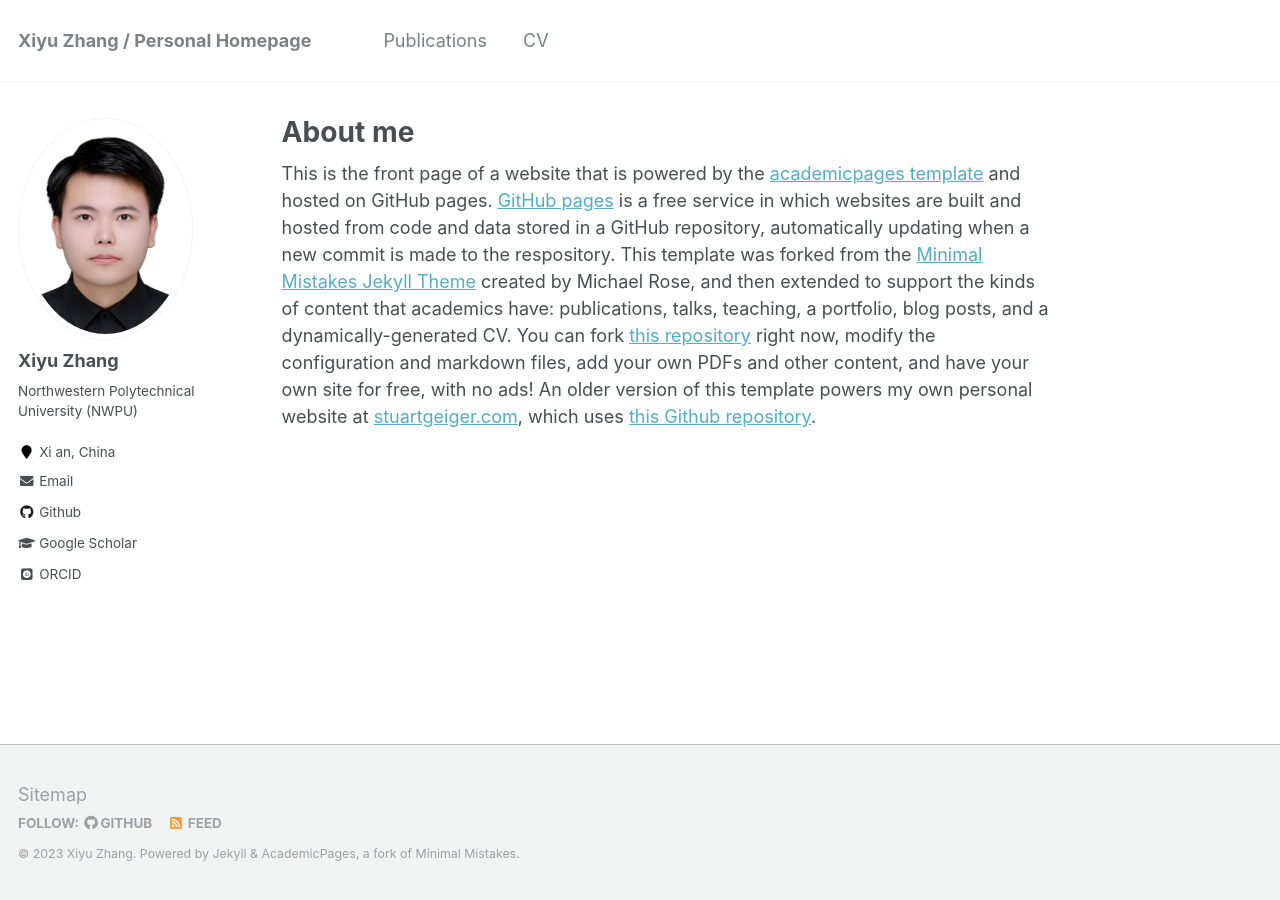
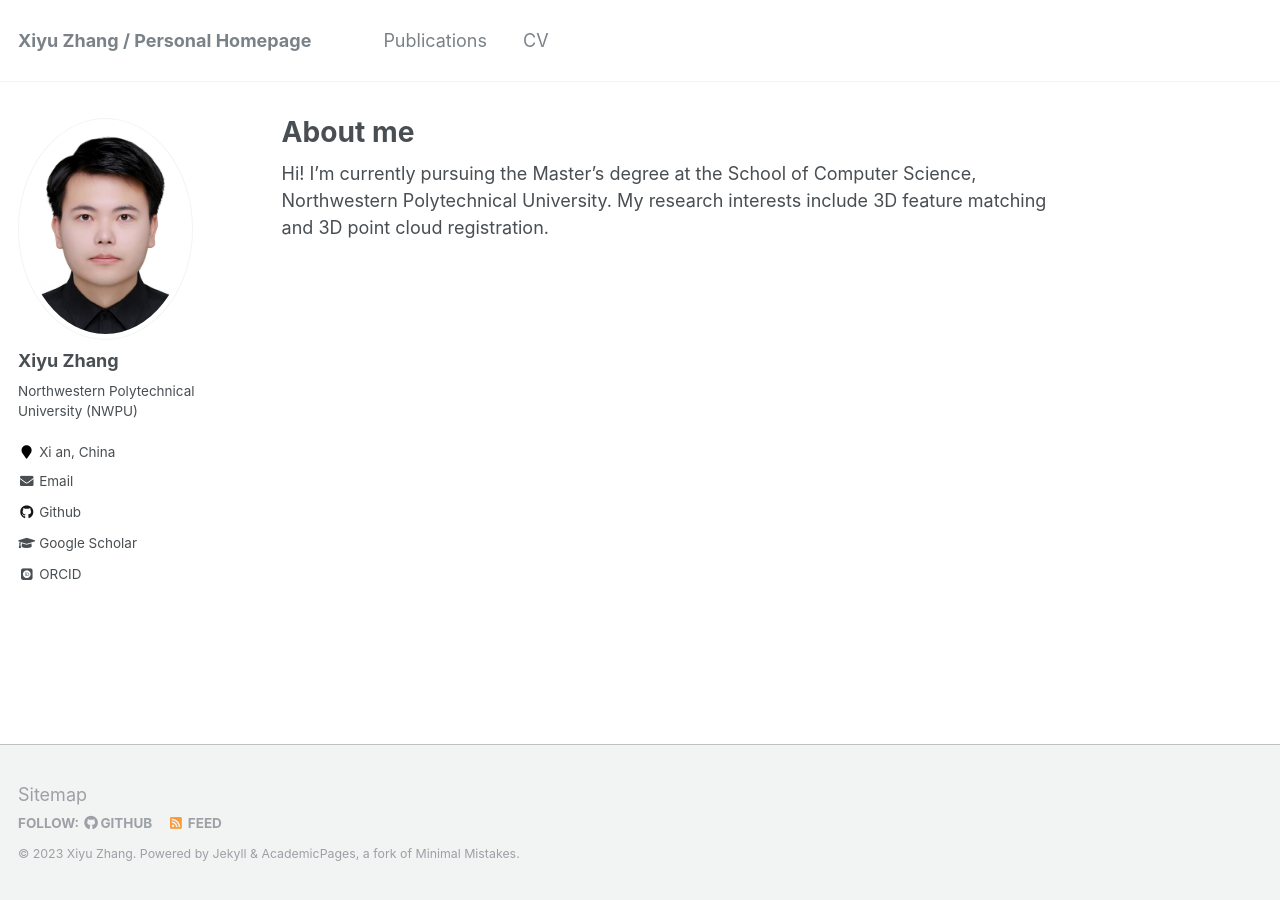
Before and after one commit to zhangxy0517/zhangxy0517.github.io, a Jekyll site: the page built from _pages/about.md, in a window 1280 px wide. Built offline with Jekyll 4.4.1, drawn with Linux system fonts in a browser that asks for light colours; some web fonts are replaced.

Commit message:
Update about.md

```diff
--- a/_pages/about.md
+++ b/_pages/about.md
@@ -8,4 +8,4 @@ redirect_from:
   - /about.html
 ---
 
-This is the front page of a website that is powered by the [academicpages template](https://github.com/academicpages/academicpages.github.io) and hosted on GitHub pages. [GitHub pages](https://pages.github.com) is a free service in which websites are built and hosted from code and data stored in a GitHub repository, automatically updating when a new commit is made to the respository. This template was forked from the [Minimal Mistakes Jekyll Theme](https://mmistakes.github.io/minimal-mistakes/) created by Michael Rose, and then extended to support the kinds of content that academics have: publications, talks, teaching, a portfolio, blog posts, and a dynamically-generated CV. You can fork [this repository](https://github.com/academicpages/academicpages.github.io) right now, modify the configuration and markdown files, add your own PDFs and other content, and have your own site for free, with no ads! An older version of this template powers my own personal website at [stuartgeiger.com](http://stuartgeiger.com), which uses [this Github repository](https://github.com/staeiou/staeiou.github.io).
+Hi! I'm currently pursuing the Master's degree at the School of Computer Science, Northwestern Polytechnical University. My research interests include 3D feature matching and 3D point cloud registration.
```
